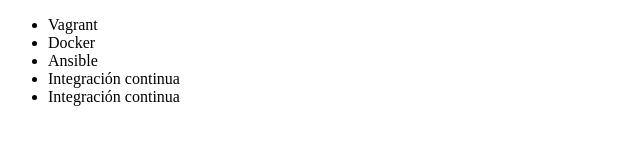
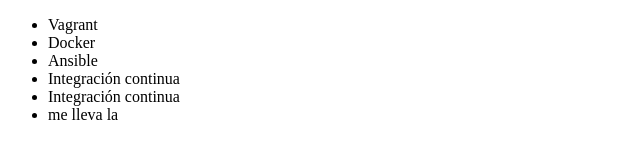
Before and after one commit to Eduardo04012023/alura-git, a plain HTML site: page index.html in a window 1280 px wide. Shown: the full height of the page, 0-640 px from the left. Drawn offline with Linux system fonts and the light colour scheme.

Commit message:
chingada madre

```diff
--- a/index.html
+++ b/index.html
@@ -11,6 +11,9 @@
          <li> Ansible </li>
          <li> Integración continua </li>
          <li> Integración continua </li>
+         <li>
+          me lleva la
+         </li>
      </ul>
 </body>
 </html>
```
